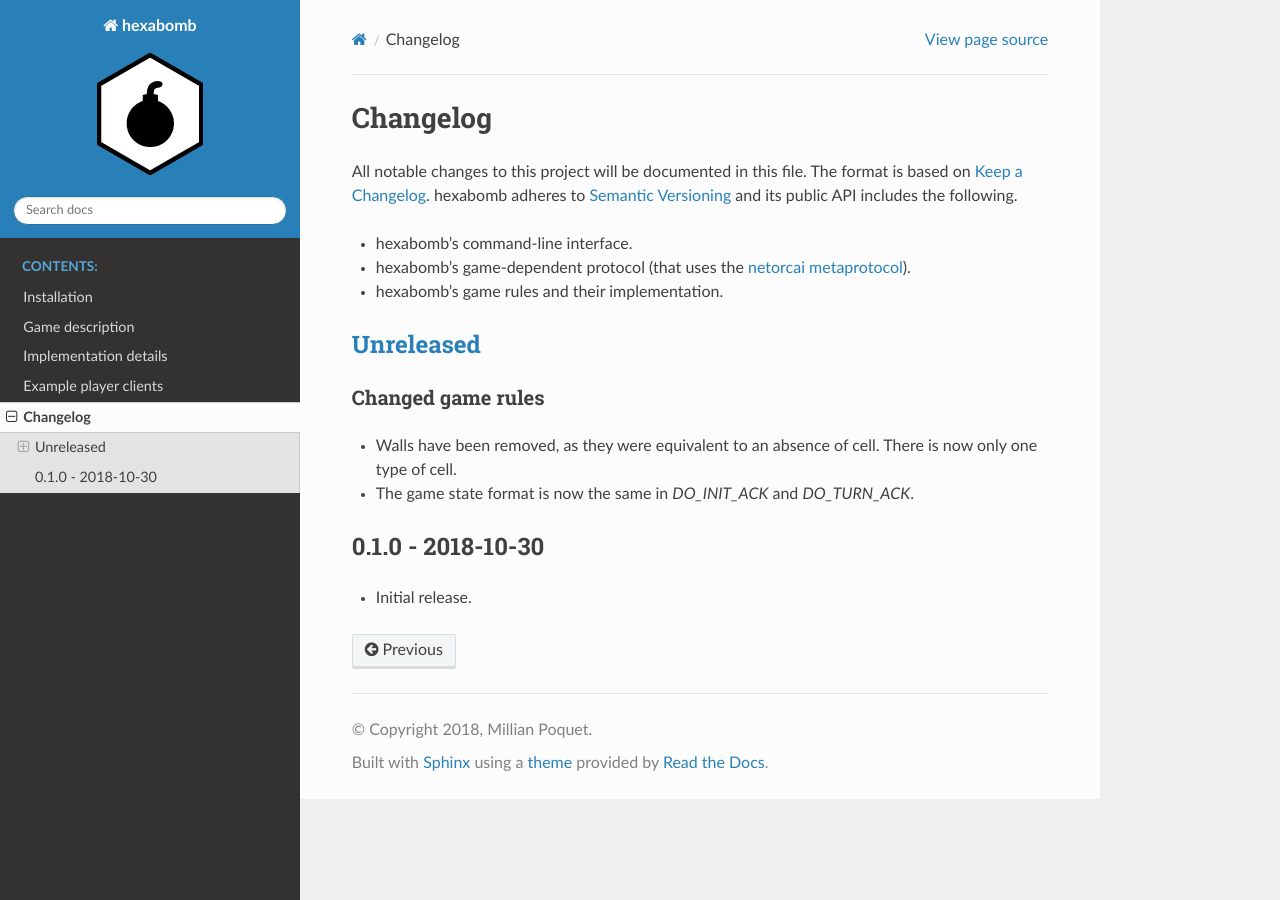
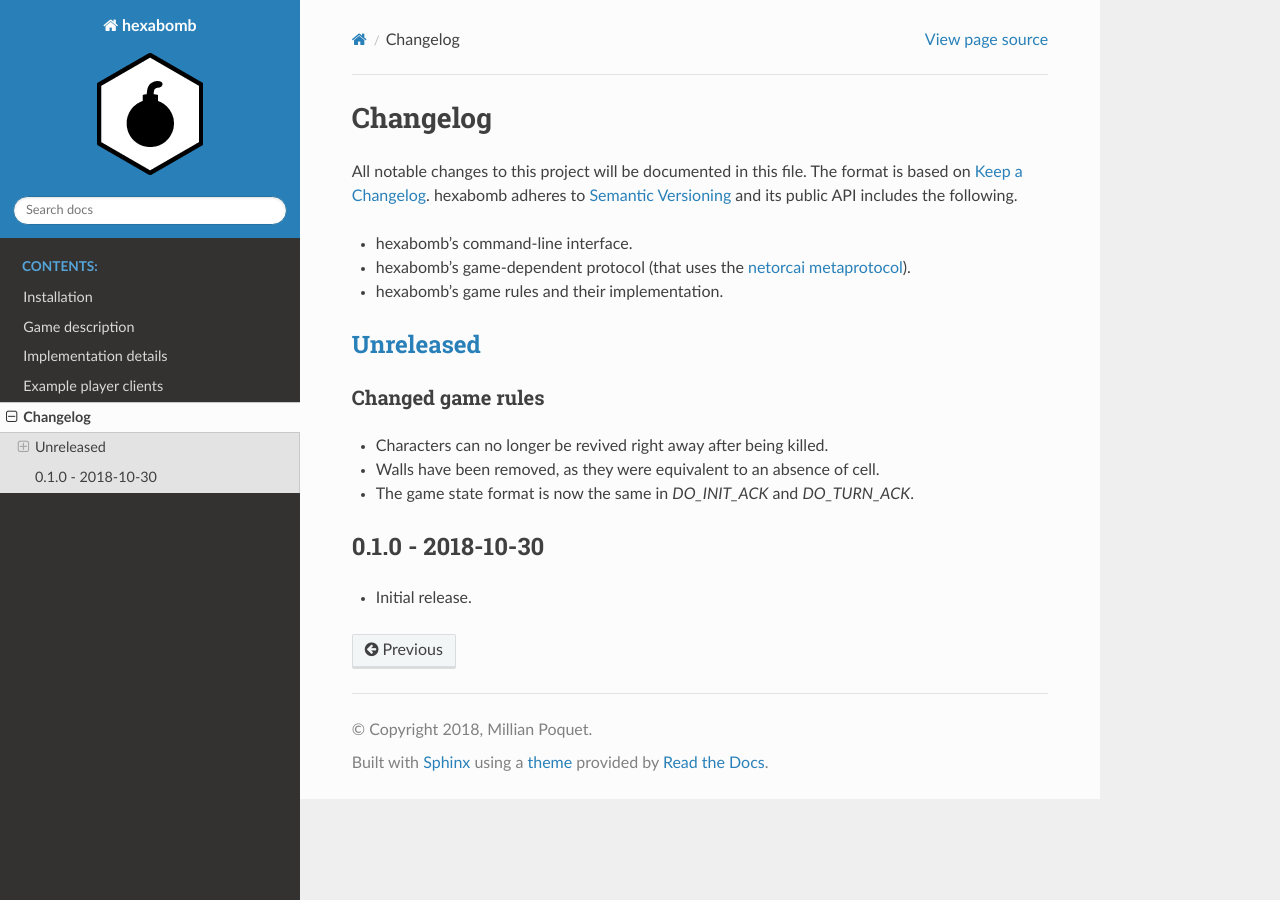
Before and after one commit to netorcai/hexabomb, a Sphinx documentation site: the page built from docs/changelog.rst, in a window 1280 px wide. Built offline with Sphinx 7.4.7 and the Read the Docs theme 2.0.0, drawn with Linux system fonts in a browser that asks for light colours.

Commit message:
[doc] changelog update

```diff
--- a/docs/changelog.rst
+++ b/docs/changelog.rst
@@ -16,8 +16,8 @@ following.
 Changed game rules
 ~~~~~~~~~~~~~~~~~~
 
+- Characters can no longer be revived right away after being killed.
 - Walls have been removed, as they were equivalent to an absence of cell.
-  There is now only one type of cell.
 - The game state format is now the same in `DO_INIT_ACK` and `DO_TURN_ACK`.
 
 0.1.0 - 2018-10-30
```
